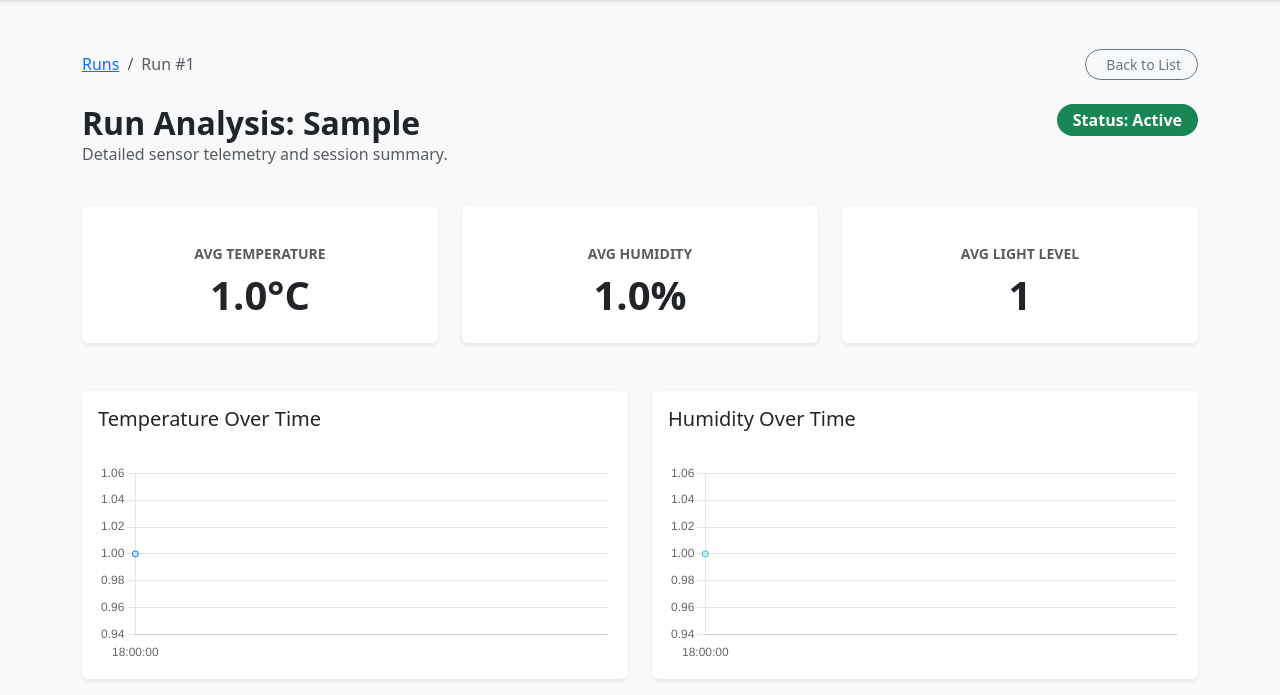
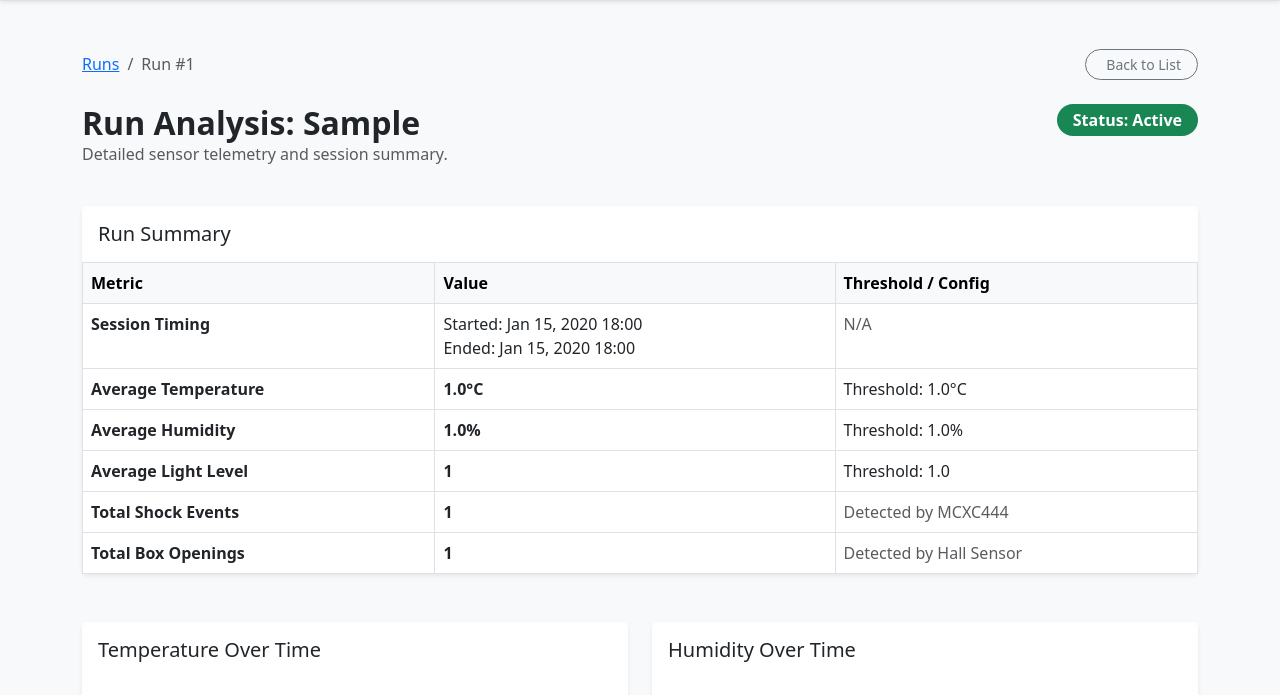
Before and after one commit to James17042002/CG2271_RTOS_Project_GUI, a Django app: page /runs/1/ in a window 1280 px wide. Shown: the part 79-774 px from the top of the page. Run offline with Django 5.2, Linux system fonts and the light colour scheme; tables that the repository leaves empty hold one stand-in row (values such as "Sample post"); some libraries are stand-ins or nearby versions.

Commit message:
Add counter for shocks and box openings for each run

```diff
--- a/main/blackbox/models.py
+++ b/main/blackbox/models.py
@@ -14,6 +14,9 @@ class Run(models.Model):
     temp_threshold = models.FloatField(default=0.0)
     humidity_threshold = models.FloatField(default=0.0)
     light_threshold = models.FloatField(default=0.0)
+
+    shock_count = models.IntegerField(default=0)
+    box_open_count = models.IntegerField(default=0)
 
     def __str__(self):
         return f"Run #{self.id} - {self.object}"
--- a/main/blackbox/templates/blackbox/run_detail.html
+++ b/main/blackbox/templates/blackbox/run_detail.html
@@ -29,39 +29,56 @@
     </div>
 </div>
 
-<div class="row g-4 mb-5">
-    <!-- Statistics Cards -->
-    <div class="col-md-4">
-        <div class="card border-0 shadow-sm text-center h-100">
-            <div class="card-body py-4">
-                <div class="text-primary mb-3">
-                    <i class="bi bi-thermometer-half fs-1"></i>
-                </div>
-                <h6 class="text-muted text-uppercase small fw-bold">Avg Temperature</h6>
-                <h2 class="display-6 fw-bold mb-0">{{ stats.avg_temp|default:0|floatformat:1 }}&deg;C</h2>
-            </div>
-        </div>
+<div class="card border-0 shadow-sm mb-5">
+    <div class="card-header bg-white border-0 py-3">
+        <h5 class="mb-0">Run Summary</h5>
     </div>
-    <div class="col-md-4">
-        <div class="card border-0 shadow-sm text-center h-100">
-            <div class="card-body py-4">
-                <div class="text-info mb-3">
-                    <i class="bi bi-droplets fs-1"></i>
-                </div>
-                <h6 class="text-muted text-uppercase small fw-bold">Avg Humidity</h6>
-                <h2 class="display-6 fw-bold mb-0">{{ stats.avg_hum|default:0|floatformat:1 }}%</h2>
-            </div>
-        </div>
-    </div>
-    <div class="col-md-4">
-        <div class="card border-0 shadow-sm text-center h-100">
-            <div class="card-body py-4">
-                <div class="text-warning mb-3">
-                    <i class="bi bi-brightness-high fs-1"></i>
-                </div>
-                <h6 class="text-muted text-uppercase small fw-bold">Avg Light Level</h6>
-                <h2 class="display-6 fw-bold mb-0">{{ stats.avg_light|default:0|floatformat:0 }}</h2>
-            </div>
+    <div class="card-body p-0">
+        <div class="table-responsive">
+            <table class="table table-bordered mb-0">
+                <thead class="table-light">
+                    <tr>
+                        <th>Metric</th>
+                        <th>Value</th>
+                        <th>Threshold / Config</th>
+                    </tr>
+                </thead>
+                <tbody>
+                    <tr>
+                        <td><strong>Session Timing</strong></td>
+                        <td>
+                            Started: {{ run.started_at|date:"M d, Y H:i" }}<br>
+                            Ended: {{ run.ended_at|date:"M d, Y H:i"|default:"Active" }}
+                        </td>
+                        <td class="text-muted">N/A</td>
+                    </tr>
+                    <tr>
+                        <td><strong>Average Temperature</strong></td>
+                        <td class="fw-bold">{{ stats.avg_temp|default:0|floatformat:1 }}&deg;C</td>
+                        <td>Threshold: {{ run.temp_threshold }}&deg;C</td>
+                    </tr>
+                    <tr>
+                        <td><strong>Average Humidity</strong></td>
+                        <td class="fw-bold">{{ stats.avg_hum|default:0|floatformat:1 }}%</td>
+                        <td>Threshold: {{ run.humidity_threshold }}%</td>
+                    </tr>
+                    <tr>
+                        <td><strong>Average Light Level</strong></td>
+                        <td class="fw-bold">{{ stats.avg_light|default:0|floatformat:0 }}</td>
+                        <td>Threshold: {{ run.light_threshold }}</td>
+                    </tr>
+                    <tr class="table-danger-subtle">
+                        <td><strong>Total Shock Events</strong></td>
+                        <td class="fw-bold">{{ run.shock_count }}</td>
+                        <td class="text-muted">Detected by MCXC444</td>
+                    </tr>
+                    <tr class="table-danger-subtle">
+                        <td><strong>Total Box Openings</strong></td>
+                        <td class="fw-bold">{{ run.box_open_count }}</td>
+                        <td class="text-muted">Detected by Hall Sensor</td>
+                    </tr>
+                </tbody>
+            </table>
         </div>
     </div>
 </div>
```
Also changed, not shown: main/blackbox/management/commands/firebase_listener.py (+17 -0 lines), main/blackbox/templates/blackbox/start_run.html (+8 -0 lines), main/blackbox/migrations/0003_run_box_open_count_run_shock_count.py (added).
